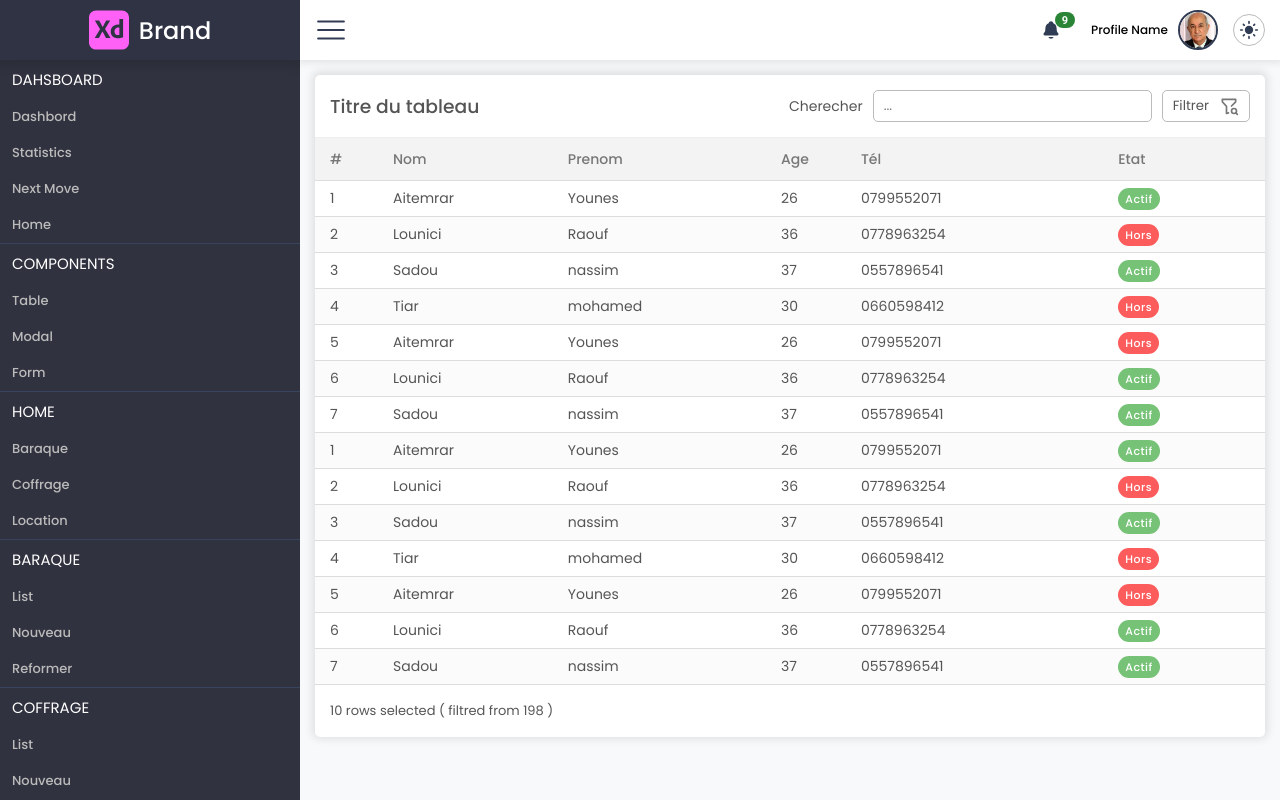
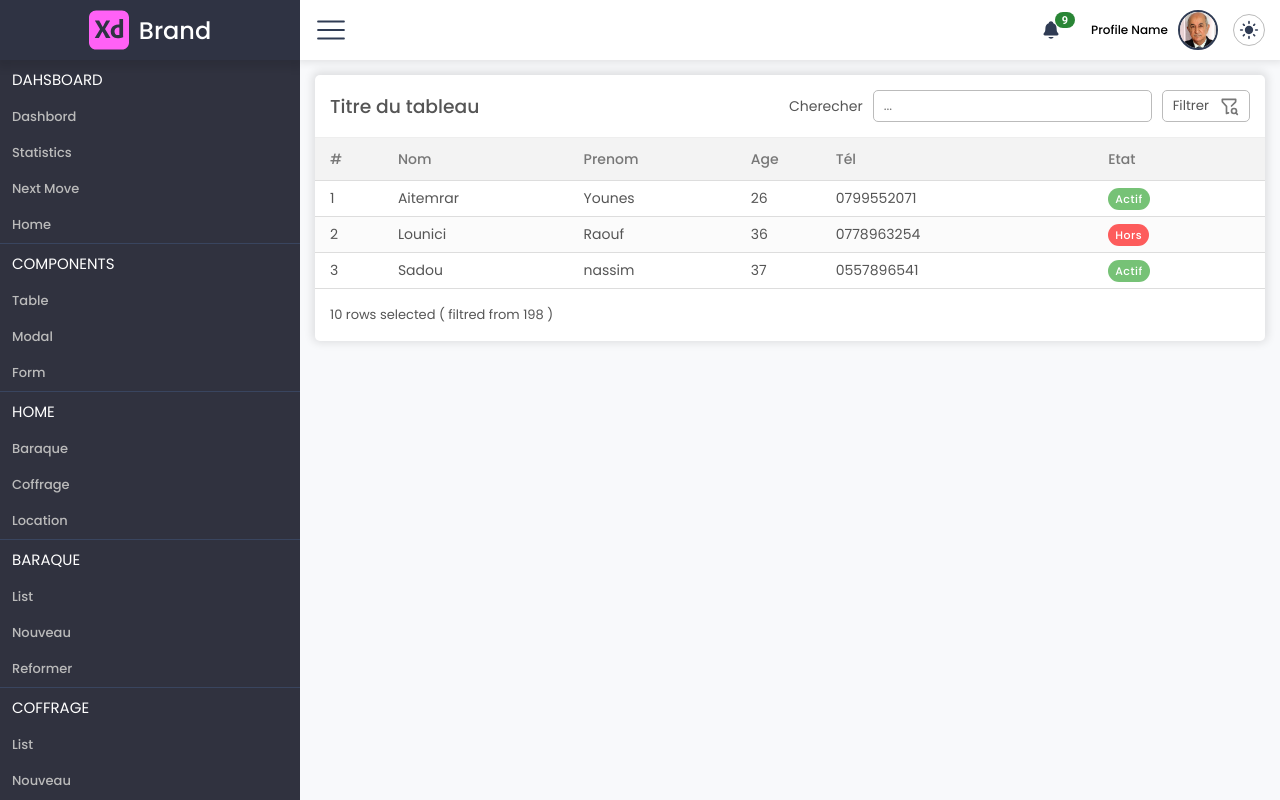
Before and after one commit to aitemrar-younes/frontend, a React (Vite) app: page /components/table in a window 1280 px wide. Built offline with nearby package versions, Linux system fonts and the light colour scheme.

Commit message:
many stuff has been implemented

```diff
--- a/package.json
+++ b/package.json
@@ -11,6 +11,7 @@
   },
   "dependencies": {
     "@hookform/resolvers": "^3.3.4",
+    "@tanstack/react-query": "^5.17.15",
     "date-fns": "^3.2.0",
     "react": "^18.2.0",
     "react-datepicker": "^4.25.0",
--- /dev/null
+++ b/src/api/Actor.api.jsx
@@ -0,0 +1,5 @@
+import { RetrieveAPI } from "./root.api";
+
+export function AccountRetrieveList() {
+  return RetrieveAPI(`/account/`)
+}
--- a/src/assets/Styles/RootFrame.scss
+++ b/src/assets/Styles/RootFrame.scss
@@ -154,7 +154,9 @@
                     font-weight: 500;
                     text-transform: capitalize;
                     margin-right: 10px;
-                    cursor: pointer;
+                    @media (max-width:700px) {
+                        display: none;
+                    }
                 }
                 .image_container{
                     width: 40px !important ;
--- /dev/null
+++ b/src/components/CustomComponents.jsx
@@ -0,0 +1,52 @@
+import { Controller } from 'react-hook-form'
+/* import for date field and date format */
+import DatePicker from "react-datepicker";
+/* import the select field */
+import Select from 'react-select'
+
+export const Custom_Input = ({label, register, errors = null, type='text', placeholder=''}) =>{
+    return (
+        <div className="input-group">
+            <input {...register(label)} className={`input ${errors[label] ? 'invalid': ''}`} type={type} placeholder={placeholder}/>
+            {errors && errors[label] && <span className="text-danger">{errors[label].message}</span>}
+        </div>
+    )
+}
+
+export const Custom_DatePicker = ({errors = null, placeholder='', name, control}) =>{
+    return (
+        <div className="input-group">
+            <Controller
+                control={control}
+                name={name}
+                render={({ field }) => (
+                    <DatePicker
+                        placeholderText={placeholder}
+                        className={`input ${errors['date-input'] ? 'invalid': ''}`}
+                        onChange={(date) => field.onChange(date)}
+                        selected={field.value}
+                    />
+                )}
+            />
+            {errors && errors["date-input"] && <span className="text-danger">{errors["date-input"].message}</span>}
+        </div>
+    )
+}
+export const Custom_Select = ({errors = null, placeholder='', name, control, options = []}) =>{
+    return (
+        <div className="input-group">
+            <Controller
+                control={control}
+                name={name}
+                render={({ field }) => (
+
+                    <Select
+                        {...field}
+                        options={options}
+                    />
+                )}
+            />
+            {errors && errors["select-input"] && <span className="text-danger">{errors["select-input"].message}</span>}
+        </div>
+    )
+}
--- a/src/main.jsx
+++ b/src/main.jsx
@@ -3,11 +3,15 @@ import ReactDOM from 'react-dom/client'
 import App from './App.jsx'
 import '/src/assets/Styles/globalStyle.scss'
 import { BrowserRouter } from 'react-router-dom'
+import { QueryClient, QueryClientProvider } from "@tanstack/react-query";
+const queryClient = new QueryClient();
 
 ReactDOM.createRoot(document.getElementById('root')).render(
   <BrowserRouter>
-    <React.StrictMode>
-      <App />
-    </React.StrictMode>
+    <QueryClientProvider client={queryClient}>
+      <React.StrictMode>
+        <App />
+      </React.StrictMode>
+    </QueryClientProvider>
   </BrowserRouter>
 )
--- a/src/pages/Table/Table.jsx
+++ b/src/pages/Table/Table.jsx
@@ -82,94 +82,6 @@ const Table = () => {
                             <td>0557896541</td>
                             <td><span className="chip chip_valide">Actif</span></td>
                         </tr>
-                    <tr>
-                        <td>4</td>
-                        <td>Tiar</td>
-                        <td>mohamed</td>
-                        <td>30</td>
-                        <td>0660598412</td>
-                        <td><span className="chip chip_invalide">Hors</span></td>
-                    </tr>
-                    <tr>
-                        <td>5</td>
-                        <td>Aitemrar</td>
-                        <td>Younes</td>
-                        <td>26</td>
-                        <td>0799552071</td>
-                        <td><span className="chip chip_invalide">Hors</span></td>
-                    </tr>
-                    <tr>
-                        <td>6</td>
-                        <td>Lounici</td>
-                        <td>Raouf</td>
-                        <td>36</td>
-                        <td>0778963254</td>
-                        <td><span className="chip chip_valide">Actif</span></td>
-                    </tr>
-                    <tr>
-                        <td>7</td>
-                        <td>Sadou</td>
-                        <td>nassim</td>
-                        <td>37</td>
-                        <td>0557896541</td>
-                        <td><span className="chip chip_valide">Actif</span></td>
-                    </tr>
-                    <tr>
-                        <td>1</td>
-                        <td>Aitemrar</td>
-                        <td>Younes</td>
-                        <td>26</td>
-                        <td>0799552071</td>
-                        <td><span className="chip chip_valide">Actif</span></td>
-                    </tr>
-                    <tr>
-                        <td>2</td>
-                        <td>Lounici</td>
-                        <td>Raouf</td>
-                        <td>36</td>
-                        <td>0778963254</td>
-                        <td><span className="chip chip_invalide">Hors</span></td>
-                    </tr>
-                    <tr>
-                        <td>3</td>
-                        <td>Sadou</td>
-                        <td>nassim</td>
-                        <td>37</td>
-                        <td>0557896541</td>
-                        <td><span className="chip chip_valide">Actif</span></td>
-                    </tr>
-                    <tr>
-                        <td>4</td>
-                        <td>Tiar</td>
-                        <td>mohamed</td>
-                        <td>30</td>
-                        <td>0660598412</td>
-                        <td><span className="chip chip_invalide">Hors</span></td>
-                    </tr>
-                    <tr>
-                        <td>5</td>
-                        <td>Aitemrar</td>
-                        <td>Younes</td>
-                        <td>26</td>
-                        <td>0799552071</td>
-                        <td><span className="chip chip_invalide">Hors</span></td>
-                    </tr>
-                    <tr>
-                        <td>6</td>
-                        <td>Lounici</td>
-                        <td>Raouf</td>
-                        <td>36</td>
-                        <td>0778963254</td>
-                        <td><span className="chip chip_valide">Actif</span></td>
-                    </tr>
-                    <tr>
-                        <td>7</td>
-                        <td>Sadou</td>
-                        <td>nassim</td>
-                        <td>37</td>
-                        <td>0557896541</td>
-                        <td><span className="chip chip_valide">Actif</span></td>
-                    </tr>
                     </tbody>
                 </table>
                 <div className="table_related_info">
--- /dev/null
+++ b/src/validationSchema/ValidationSchema.jsx
@@ -0,0 +1,10 @@
+import * as yup from 'yup'
+
+export const validationSchema = yup.object({
+    username:yup.string().required('username est obligatoire').min(3),
+    password:yup.string().required('password est obligatoire'),
+    'date-input':yup.string().required('field required'),
+    'select-input':yup.object({
+        value:yup.string().required(),
+    }).typeError('this is required'),
+})
```
Also changed, not shown: src/api/root.api.jsx (added, +42 -0 lines), src/pages/Account/List/AccountList.jsx (added, +11 -0 lines), src/pages/login/Login.jsx (+18 -51 lines), list of commands.txt, 1 other file (tests, documents, lock files or other folders). Lines whose indentation alone changed are shown as unchanged.
